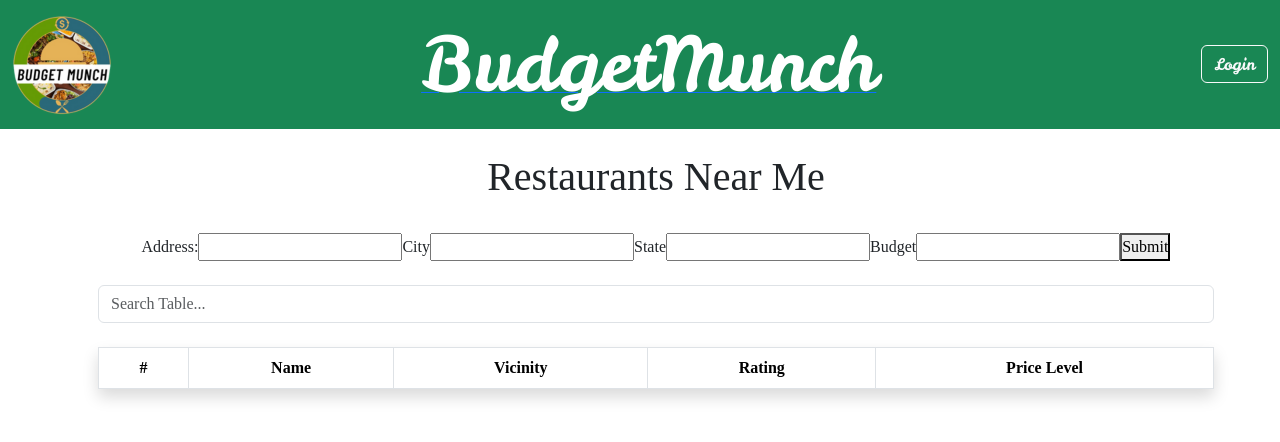
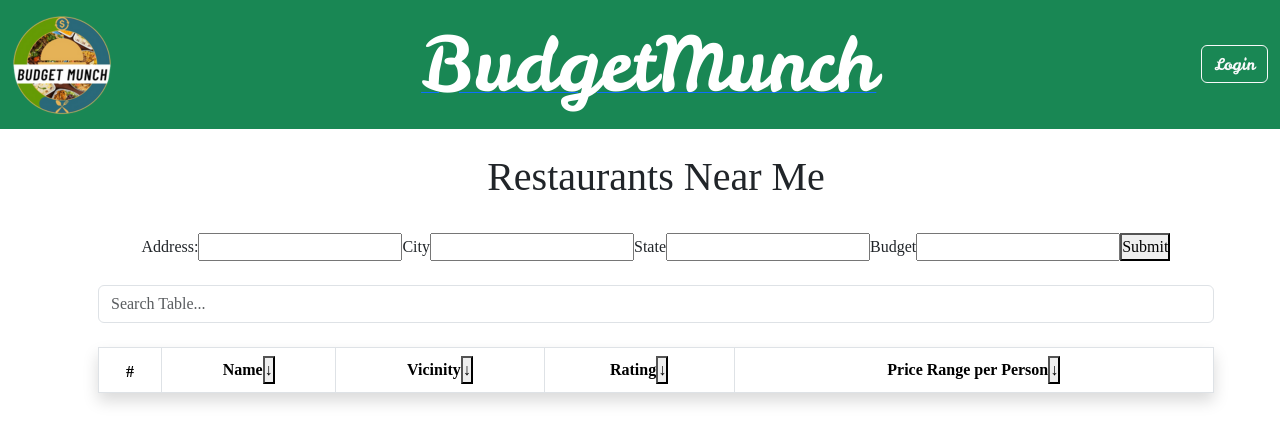
Before and after one commit to Karisue1/BudgetMunch, a React (Create React App) app in the folder FrontendBudgetMunch/budgemunchfrontend/: page / in a window 1280 px wide. Shown: the top 442 px of the page. Built offline with nearby package versions, Linux system fonts and the light colour scheme; a web font is replaced by a local one.

Commit message:
fixed the sorting for the table, however I need to fix the padding for the buttons and make it look nicer.

```diff
--- a/FrontendBudgetMunch/budgemunchfrontend/src/pages/Home.js
+++ b/FrontendBudgetMunch/budgemunchfrontend/src/pages/Home.js
@@ -2,7 +2,9 @@ import React, { useState } from 'react';
 import axios from "axios";
 
 // TODO: CUSTOM CURSOR FOR THE  WEBSITE (Food cursor): https://youtu.be/eCnq2LHNy3E?si=V1_8GZ5zXJJZ1TCe
-//TODO: FIX the check for invalid address: add API logic
+//TODO: FIX the check for invalid address: add API logic,
+//IF the first part of the address, is blank on api call, then return error
+//if street number and route is Empty, then maybe put a default address, maybe an alert
 
 export default function Home() {
   const [restaurants, setRestaurants] = useState([]);
@@ -15,6 +17,7 @@ export default function Home() {
   });
   const [addressError, setAddressError] = useState("");
   const [budgetError, setBudgetError] = useState("");
+  const [sortConfig, setSortConfig] = useState({ key: '', direction: '' });
 
   // Input change handler for the address form
   const onInputChangeAddress = (e) => {
@@ -40,6 +43,7 @@ export default function Home() {
     // Check if the budget is valid
     if (!isValidBudget(address.budget)) {
       setBudgetError("Please enter a valid budget greater than zero.");
+      return
     }
 
     try {
@@ -82,6 +86,40 @@ export default function Home() {
       return [];
     }
   };
+
+  // Sorting logic: key -> columnName, direction -> asc, desc
+  const handleSort = (key) => {
+    let direction = 'ascending';
+    if (sortConfig.key === key && sortConfig.direction === 'ascending') {
+      direction = 'descending';
+    }
+    setSortConfig({ key, direction });
+
+    // Sorting restaurants based on key and direction
+    const sortedData = [...restaurants].sort((a, b) => {
+      if (a[key] < b[key]) {
+        return direction === 'ascending' ? -1 : 1;
+      }
+      if (a[key] > b[key]) {
+        return direction === 'ascending' ? 1 : -1;
+      }
+      return 0;
+    });
+    setRestaurants(sortedData);
+  };
+
+  // Function to render sort arrow based on current state
+  const renderSortArrow = (key) => {
+    if (sortConfig.key === key) {
+      if (sortConfig.direction === 'ascending') {
+        return ' ↑'; // Up arrow for ascending
+      } else {
+        return ' ↓'; // Down arrow for descending
+      }
+    }
+    return ' ↕'; // Neutral arrow if not sorted yet
+  };
+
 
   return (
     <div className="container">
@@ -145,11 +183,32 @@ export default function Home() {
           <thead>
             <tr>
               <th scope="col">#</th>
-              <th scope="col">Name</th>
-              <th scope="col">Vicinity</th>
-              <th scope="col">Rating</th>
-              <th scope="col">Price Level</th>
-            </tr>
+              <th scope="col">Name
+                <button onClick={() => handleSort('name')} className="sortable-button">
+                  {sortConfig.key === 'name' && sortConfig.direction === 'ascending' ? '↑' : '↓'}
+                </button>
+              </th>
+
+              <th scope="col">Vicinity
+                <button onClick={() => handleSort('vicinity')} className="sortable-button">
+                  {sortConfig.key === 'vicinity' && sortConfig.direction === 'ascending' ? '↑' : '↓'}
+                </button>
+              </th>
+
+              <th scope="col">Rating
+                <button onClick={() => handleSort('rating')} className="sortable-button">
+                  {sortConfig.key === 'rating' && sortConfig.direction === 'ascending' ? '↑' : '↓'}
+                </button>
+              </th>
+
+              <th scope="col">Price Range per Person
+                <button onClick={() => handleSort('price_level')} className="sortable-button">
+                  {sortConfig.key === 'price_level' && sortConfig.direction === 'ascending' ? '↑' : '↓'}
+                </button>
+              </th>
+
+
+              </tr>
           </thead>
           <tbody>
             {restaurants.filter(restaurant => {
```
